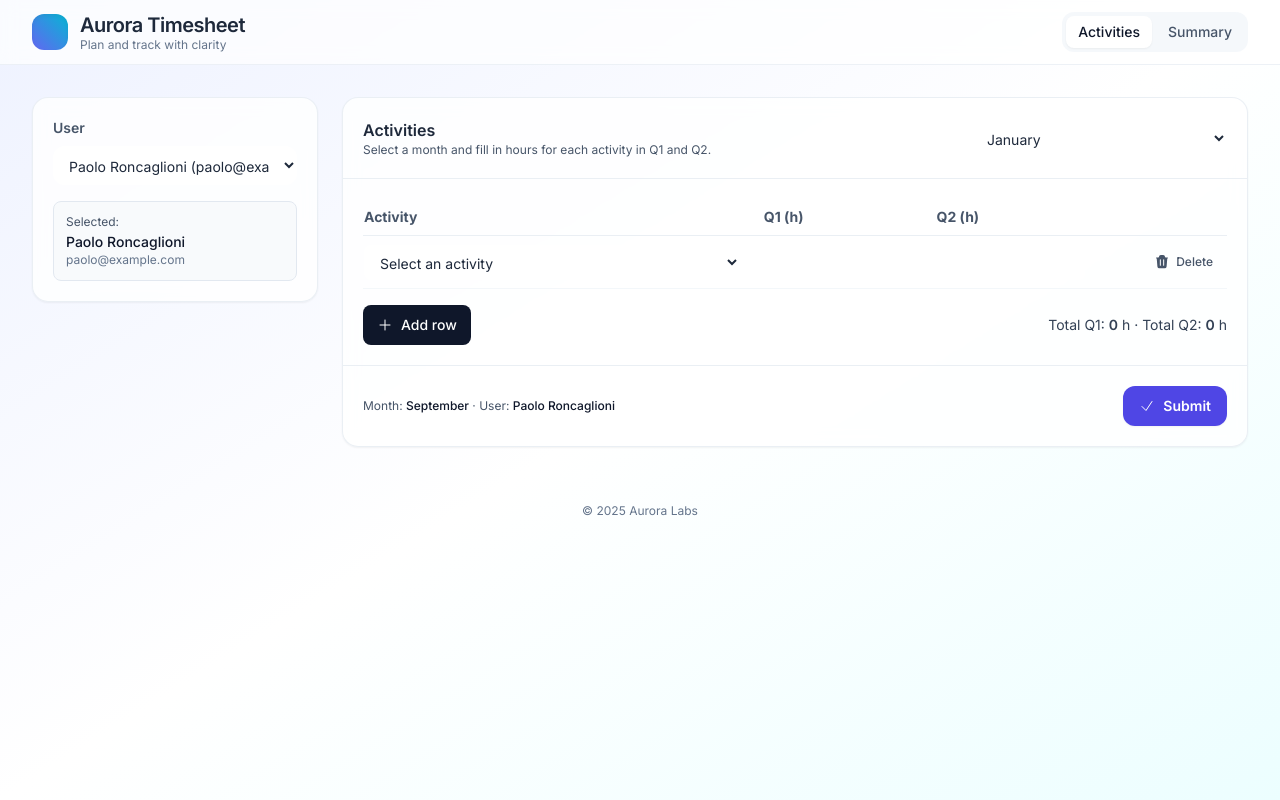
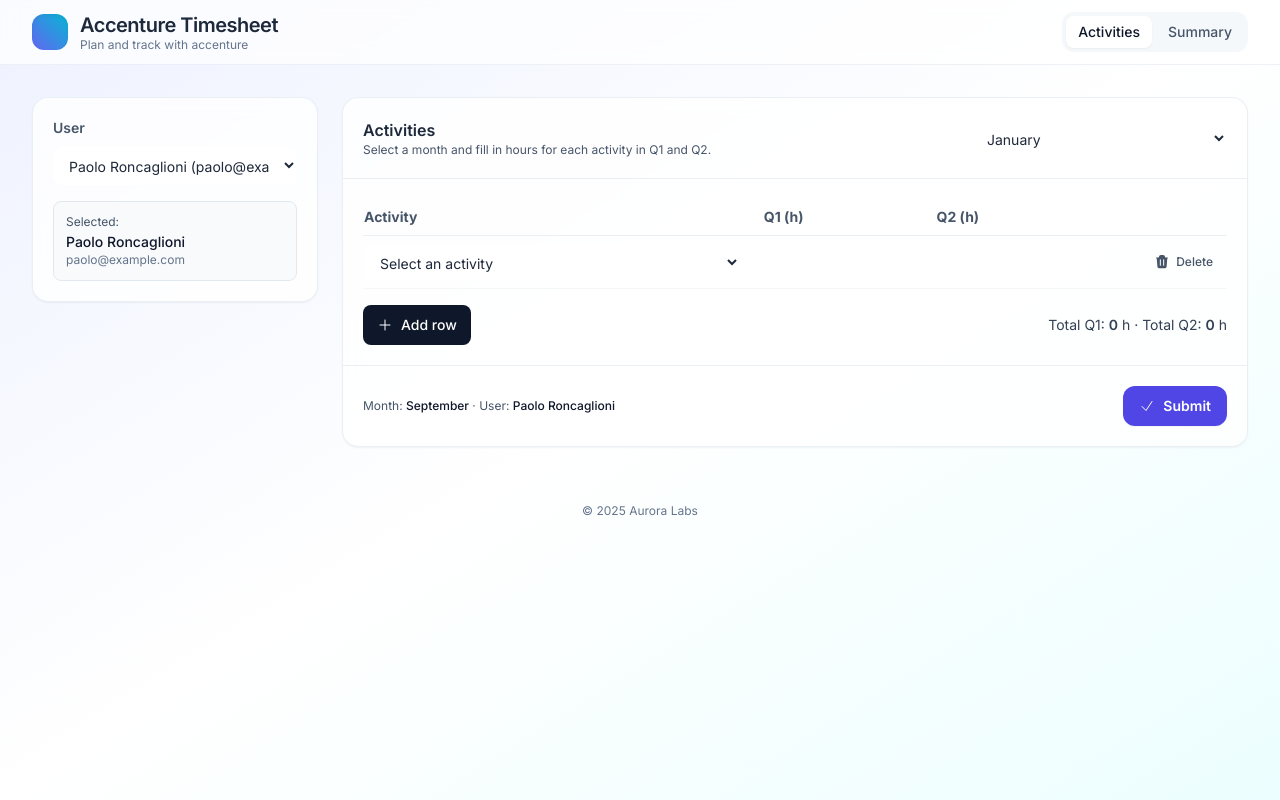
Before and after one commit to Roncax/builder-curry-garden, an Angular app: page / in a window 1280 px wide. Built offline with nearby package versions, Linux system fonts and the light colour scheme.

Commit message:
Manual code updates made to file: src/app/app.html

```diff
--- a/src/app/app.html
+++ b/src/app/app.html
@@ -1,6 +1,6 @@
 <div class="min-h-screen bg-gradient-to-br from-primary-50 via-white to-secondary-50 text-slate-800">
   <!-- Header / Brand -->
-  <app-header [title]="'Aurora Timesheet'" [subtitle]="'Plan and track with clarity'">
+  <app-header [title]="'Accenture Timesheet'" [subtitle]="'Plan and track with accenture'">
     <app-tabs [active]="activeTab()" (activeChange)="activeTab.set($event)"></app-tabs>
   </app-header>
 
```
